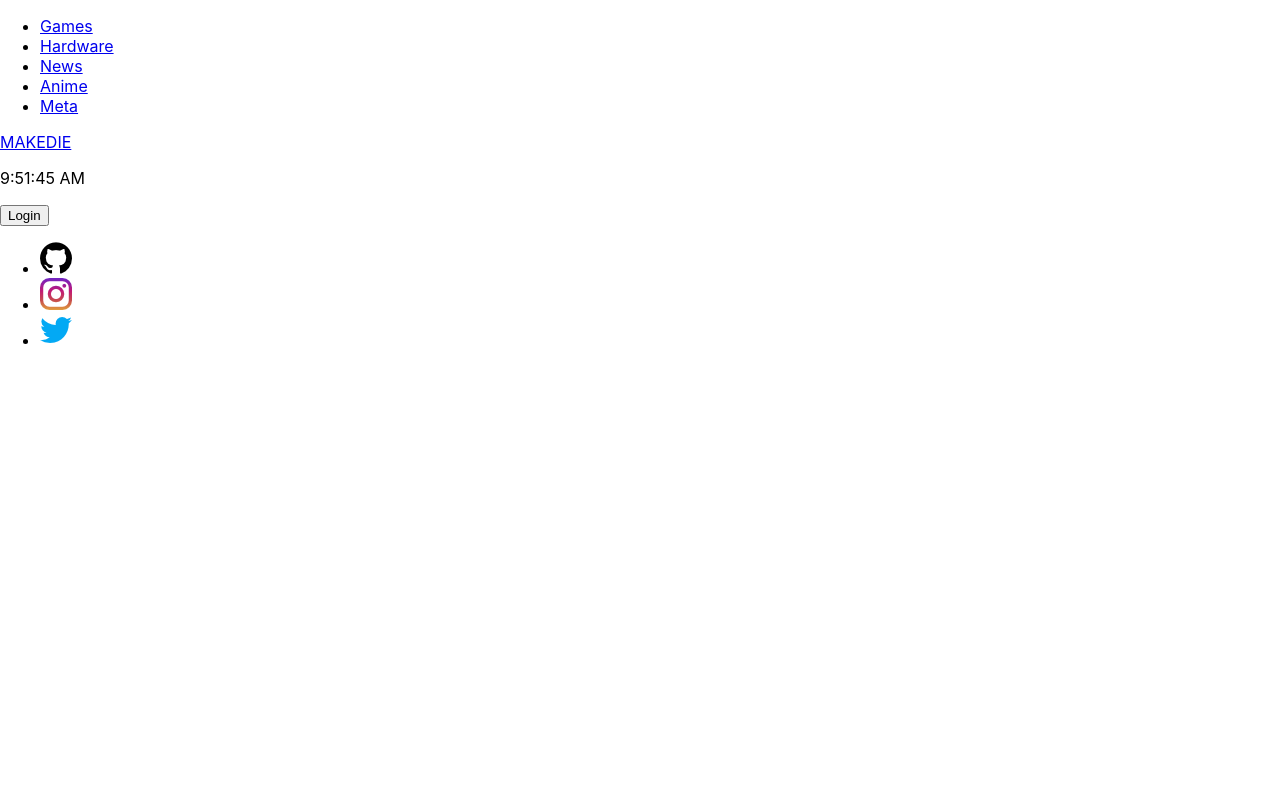
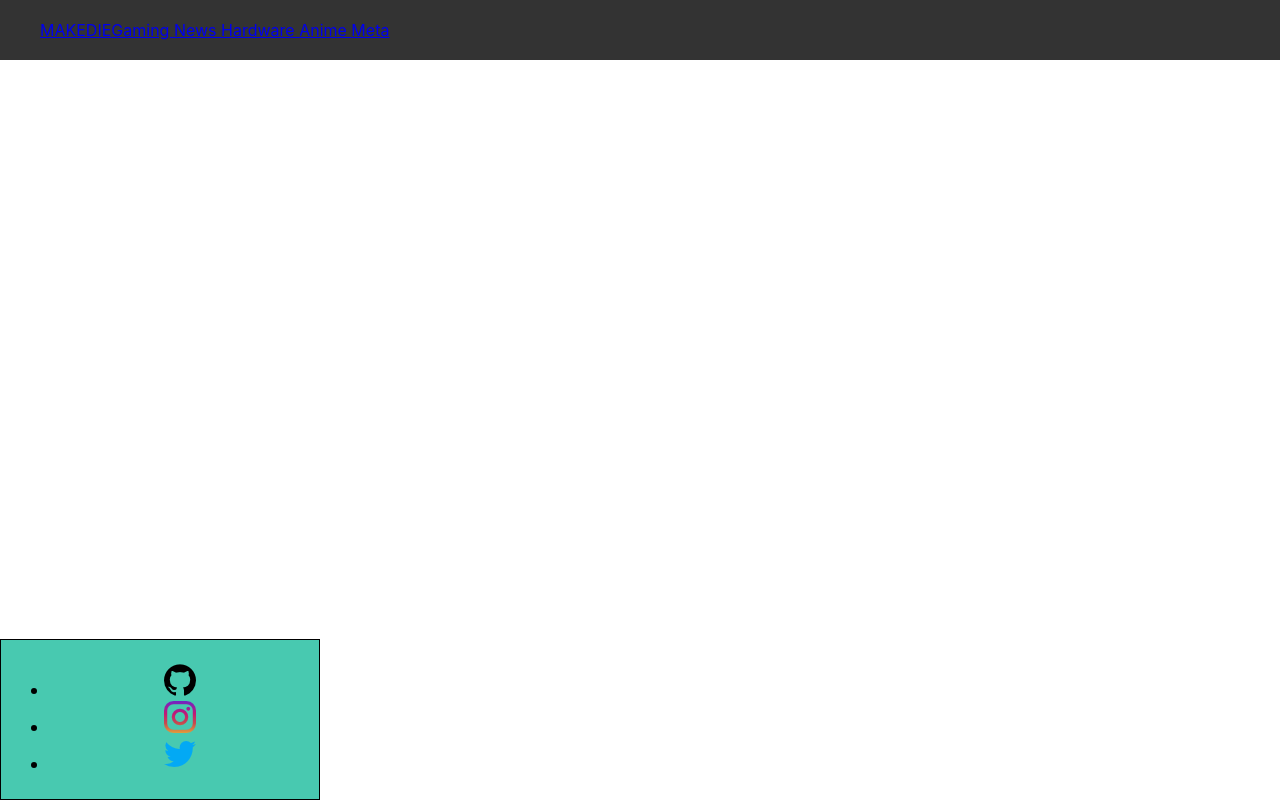
Before and after one commit to aquamaryne/project-one, a React (Create React App) app in the folder project-app/: page /meta in a window 1280 px wide. Built offline with nearby package versions, Linux system fonts and the light colour scheme.

Commit message:
changed navbar

```diff
--- a/project-app/src/App.js
+++ b/project-app/src/App.js
@@ -1,8 +1,8 @@
 // import './css/button.css';
-// import './css/navbar.css';
-// import './css/footer.css';
-import { BrowserRouter, Route, Routes, Link} from "react-router-dom";
-import Clock from "./components/clock";
+import './css/navbar.css';
+import './css/footer.css';
+import { BrowserRouter, Route, Routes } from "react-router-dom";
+//import Clock from "./components/clock";
 import Navbar from "./components/navbar";
 import Games  from "./components/gaming";
 import News  from "./components/news";
@@ -10,38 +10,25 @@ import Anime  from "./components/anime";
 import Hardware  from "./components/hardware";
 import Meta  from "./components/meta";
 import Footer from "./components/footer";
-import Button from './components/button';
+// import Button from './components/button';
 
 
 export default function App(){
   return(
     <BrowserRouter>
-      <Routes>
-        <Route path="/" element={<Navbar />}>
-          <Route path="games" component={ Games }/>
-          <Route path="news" component={ News } />
-          <Route path="hardware" component={ Hardware } />
-          <Route path="anime" component={ Anime }/>
-          <Route path="meta" component={ Meta }/>
-        </Route>
-      </Routes>
-      <div className="navigate">
-        <div className="title">
-          <span className="maintext">
-          <Link to={"/"} > MAKEDIE </Link>
-          </span>
-        </div>
-        <div className="timer">
-          <Clock />
-        </div>
-        <div className='button'>
-          <Button />
-        </div>
+      <div className="navbar">
+         <Navbar />
       </div>
-      <div className='borders'></div>
-      <div className="footer">
+      <div className='footer'>
         <Footer />
       </div>
+      <Routes>
+        <Route path="/games" component={ Games }/>
+        <Route path="/news" component={ News } />
+        <Route path="/hardware" component={ Hardware } />
+        <Route path="/anime" component={ Anime }/>
+        <Route path="/meta" component={ Meta }/>
+      </Routes>
     </BrowserRouter>
   )
 };
--- a/project-app/src/components/navbar.js
+++ b/project-app/src/components/navbar.js
@@ -1,30 +1,18 @@
 import React from 'react';
-import { Outlet, Link } from 'react-router-dom';
+import { Link } from 'react-router-dom';
 
 const Navbar = () => {
     return(
-        <>
-        <nav>
-            <ul>
-                <li>
-                    <Link to="/gaming"> Games </Link>
-                </li>
-                <li>
-                    <Link to="/hardware"> Hardware </Link>
-                </li>
-                <li>
-                    <Link to="/news"> News </Link>
-                </li>
-                <li>
-                    <Link to="/anime"> Anime </Link>
-                </li>
-                <li>
-                    <Link to="/meta"> Meta </Link>
-                </li>
-            </ul>
+        <nav className='navbar'>
+            <Link to="/" className='logo'> MAKEDIE</Link>
+            <div>
+                <Link to="/gaming" className='nav-link'> Gaming </Link>
+                <Link to="/news" className='nav-link'> News </Link>
+                <Link to="/hardware" className='nav-link'> Hardware </Link>
+                <Link to="/anime" className='nav-link'> Anime </Link>
+                <Link to="/meta" className='nav-link'> Meta </Link>
+            </div>
         </nav>
-        <Outlet />
-        </>
     )
 };
 
--- a/project-app/src/css/footer.css
+++ b/project-app/src/css/footer.css
@@ -3,15 +3,12 @@
     position: fixed;
     text-align: center;
     left: 0;
-    right: 0;
+    right: 60rem;
     bottom: 0;
     padding: 0.5rem;
     background-color: #48C9B0     ;
     border: solid;
     border-width: 1.5px;
+    display: inline-flexbox;
+    justify-content: space-between;
 }
-
-.footer li{
-    font-size: 1rem;
-    margin-bottom: -3rem;
-}
--- a/project-app/src/css/navbar.css
+++ b/project-app/src/css/navbar.css
@@ -1,56 +1,9 @@
-
-* {
-    text-decoration: none;
-    box-sizing: border-box;
-    margin: 0;
-    padding: 0;
-    color: black;
+.navbar{
+    display: flex;
+    justify-content: space-between;
+    align-items: center;
+    background-color: #333;
+    color: #fff;
+    height: 60px;
+    padding: 0 20px;
 }
-
-.navigate{
-    position: fixed;
-    left: 0;
-    right: 0;
-    font-family: '', sans-serif;
-    background-size: 100%;
-    background-color: #97d1cc;
-    padding-top: 1rem;
-    padding-bottom: 1.5rem;
-}
-
-.title{
-    font-family: 'Bebas Neue', sans-serif;
-    letter-spacing: 0.55rem;
-    padding-left: 15rem;
-    font-size: 4rem;
-    margin-top: -0.4rem;
-}
-
-.timer{
-    font-family: 'Cascadia Mono', sans-serif;
-    font-size: 2.5rem;
-    margin-left: 1rem;
-    margin-top: -3.8rem;
-}
-
-.navText{
-    padding-left: 25rem;
-    margin-left: 10rem;
-    margin-top: -4.5rem;
-}
-
-li{
-    font-size: 2rem;
-    display: inline-block;
-    padding: 1rem;
-}
-
-.maintext{
-    padding-left: 1rem;
-    padding-right: 0.5rem;
-    padding-top: 0.3rem;
-    padding-bottom: -0.3rem;
-    background-color: white;
-    border: 3px solid black;
-    border-radius: 1rem;
-}
```
